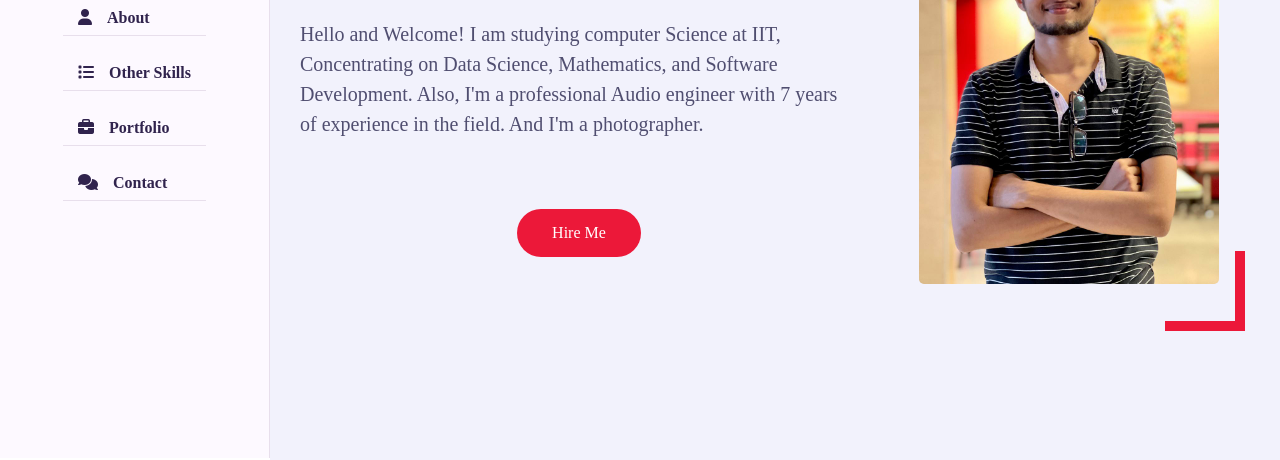
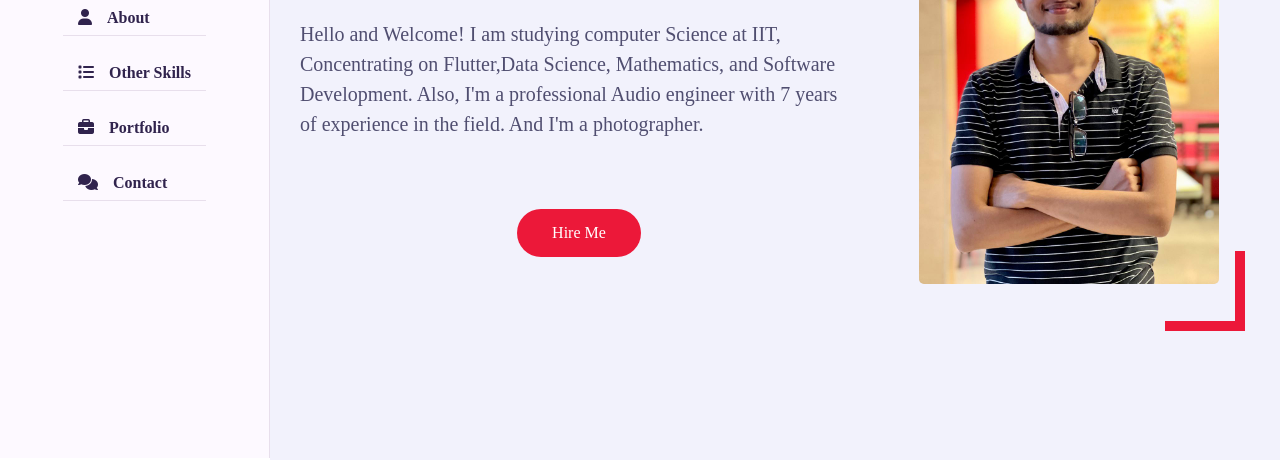
Before and after one commit to daniya418/daniya418.github.io, a plain HTML site: page index.html in a window 1280 px wide. Shown: the part 342-802 px from the top of the page. Drawn offline with nearby package versions, Linux system fonts and the light colour scheme; a web font is replaced by a local one.

Commit message:
Update index.html

```diff
--- a/index.html
+++ b/index.html
@@ -52,7 +52,7 @@
                         <div class="home-info padd-15">
                             <h3 class="hello">Hello, my name is <span class="name">Danilka Jayasooriya</span></h3>
                             <h3 class="my-profession">I'm a <span class="typing">Web designer</span></h3>
-                            <p>Hello and Welcome! I am studying computer Science at IIT, Concentrating on Data Science, Mathematics, and Software Development. Also, I'm a professional Audio engineer with 7 years of experience in the field. And I'm a photographer.
+                            <p>Hello and Welcome! I am studying computer Science at IIT, Concentrating on Flutter,Data Science, Mathematics, and Software Development. Also, I'm a professional Audio engineer with 7 years of experience in the field. And I'm a photographer.
                             </p>
                             <div class="row" style="justify-content: center;" >
                                 <a href="#contact" class="btn hire-me">Hire Me</a>
```
